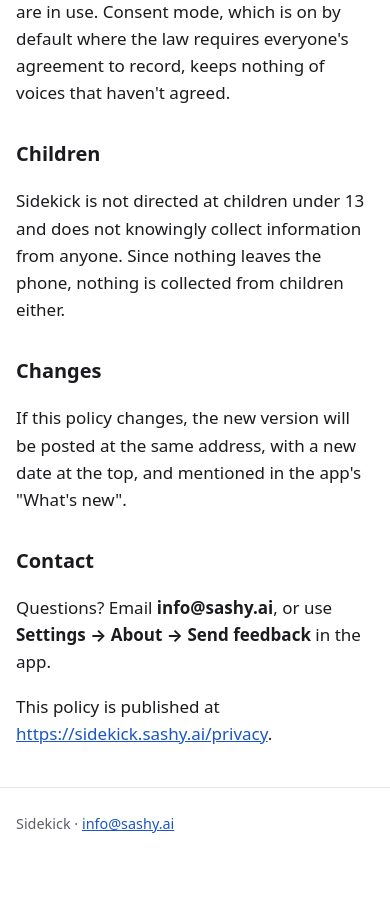
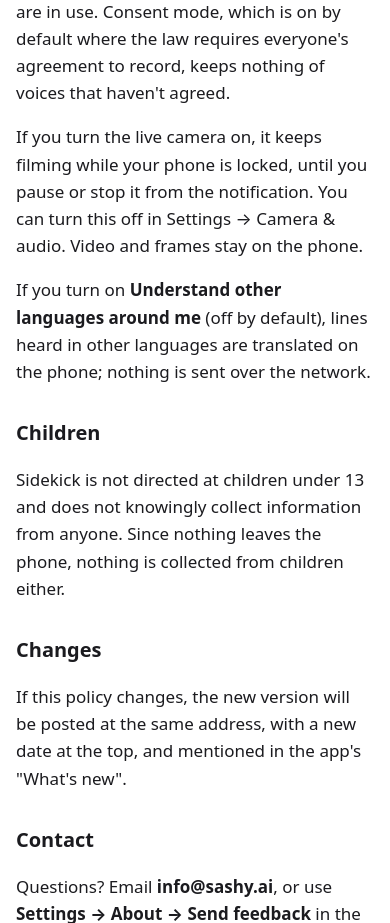
Before and after one commit to robert-whiteley/sidekick-site, a plain HTML site: page privacy/index.html in a window 390 px wide. Shown: the part 4600-5523 px from the top of the page. Before the commit the page ends 5467 px from the top, so only its background shows below. Drawn offline with Linux system fonts and the light colour scheme.

Commit message:
Privacy page: locked-screen camera and on-phone translation (#2)
Co-authored-by: Claude Opus 5.5 <noreply@anthropic.com>

```diff
--- a/privacy/index.html
+++ b/privacy/index.html
@@ -43,6 +43,8 @@
 <p>Full app updates come through Google Play.</p>
 <h2>Camera, microphone and other permissions</h2>
 <p>Sidekick asks for each permission when you first use the feature that needs it. You can refuse or withdraw it in the app's Settings or in Android settings. The camera and microphone are only used while you have listening or the camera turned on, and Android shows its indicator whenever they are in use. Consent mode, which is on by default where the law requires everyone's agreement to record, keeps nothing of voices that haven't agreed.</p>
+<p>If you turn the live camera on, it keeps filming while your phone is locked, until you pause or stop it from the notification. You can turn this off in Settings → Camera &amp; audio. Video and frames stay on the phone.</p>
+<p>If you turn on <strong>Understand other languages around me</strong> (off by default), lines heard in other languages are translated on the phone; nothing is sent over the network.</p>
 <h2>Children</h2>
 <p>Sidekick is not directed at children under 13 and does not knowingly collect information from anyone. Since nothing leaves the phone, nothing is collected from children either.</p>
 <h2>Changes</h2>
```
